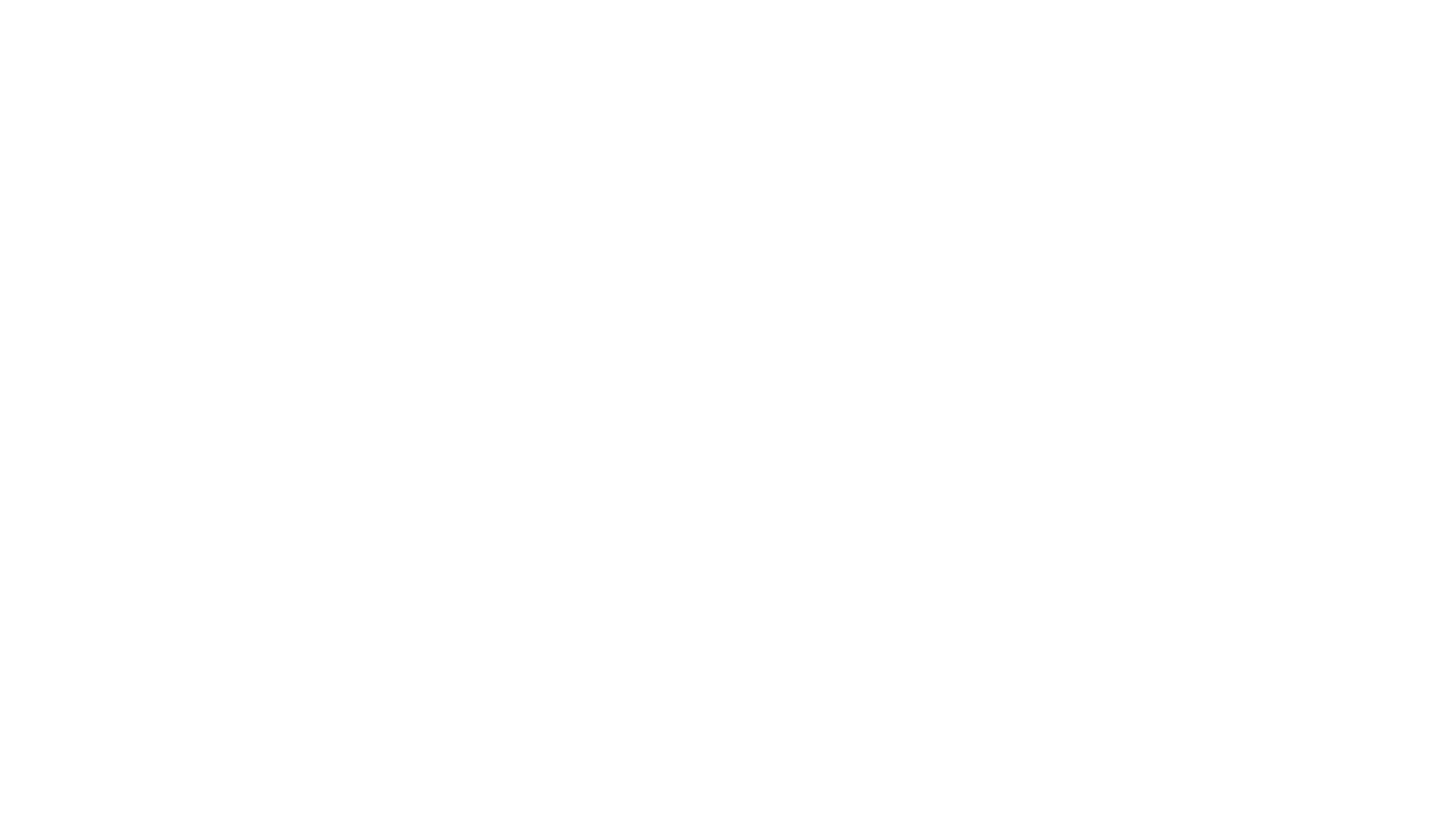
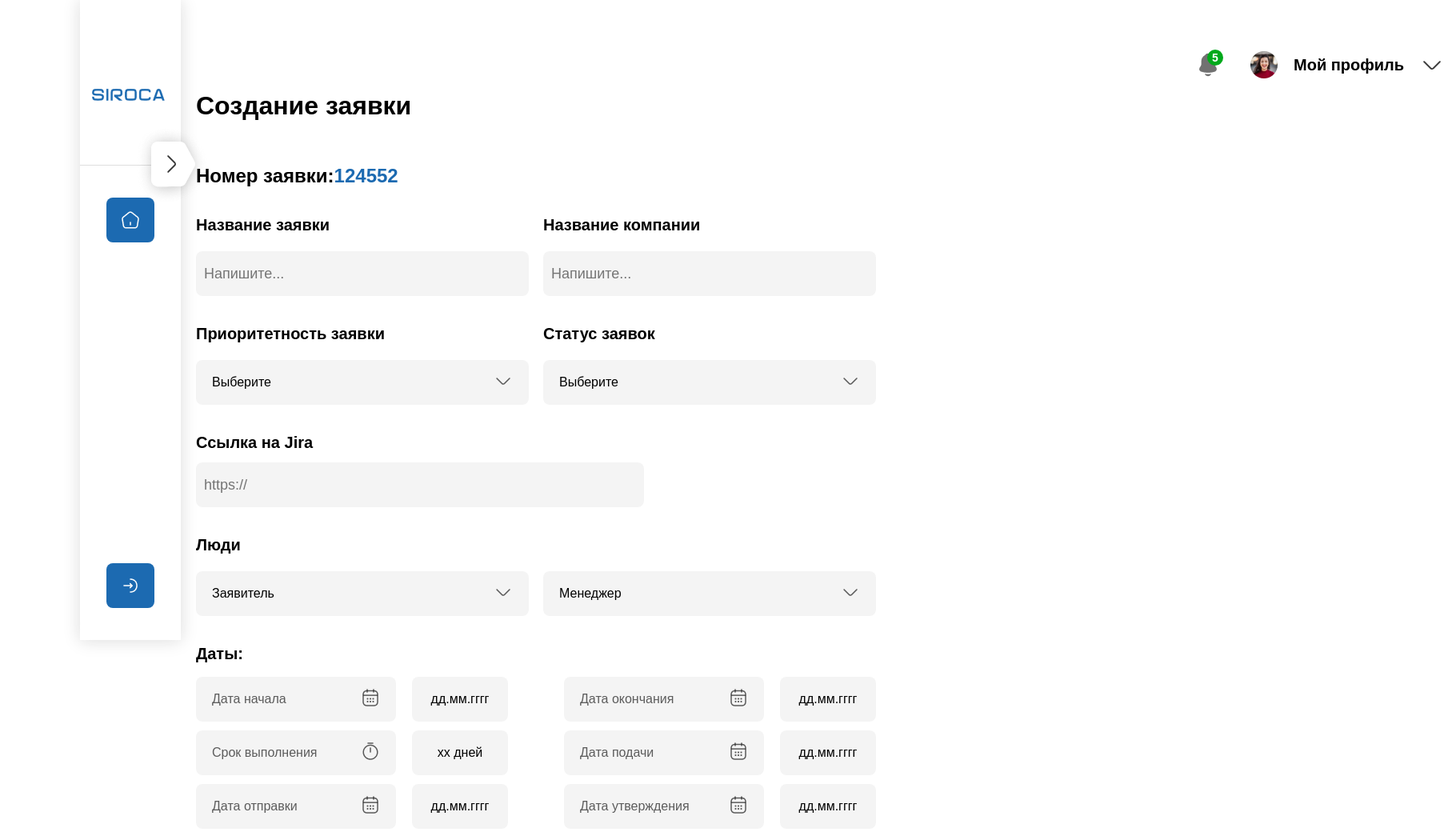
Before and after one commit to Esenov-Kubanychbek/Siroca-Tehnologi, a React (Vite) app: page /requestpage in a window 1280 px wide. Before the commit this address had no page. Shown: the top 1050 px of the page at 80% size, 1820 px wide, since content can reach past the window. Before the commit the page ends 800 px from the top, so only its background shows below. Built offline with nearby package versions, Linux system fonts and the light colour scheme; a web font is replaced by a local one.

Commit message:
redux-toolkit

```diff
--- a/package.json
+++ b/package.json
@@ -11,9 +11,13 @@
       "format": "prettier --write ."
    },
    "dependencies": {
+      "axios": "^1.6.7",
       "react": "^18.2.0",
       "react-dom": "^18.2.0",
-      "react-router-dom": "^6.22.0"
+      "react-redux": "^9.1.0",
+      "react-router-dom": "^6.22.0",
+      "redux": "^5.0.1",
+      "redux-toolkit": "^1.1.2"
    },
    "devDependencies": {
       "@types/react": "^18.2.55",
--- a/src/App.tsx
+++ b/src/App.tsx
@@ -2,6 +2,7 @@ import { Route, Routes } from "react-router-dom";
 import Authorization from "./pages/Authorization/Authorization";
 import ClientPage from "./pages/ClientPage/ClientPage";
 import CreateRequestPage from "./pages/CreatRequestPage/CreateRequestPage";
+import Notification from "./pages/Notification/Notification";
 
 const App = () => {
    return (
@@ -15,7 +16,11 @@ const App = () => {
             element={<ClientPage />}
          />
          <Route
-            path="/createRequestPage"
+            path="/notification"
+            element={<Notification/>}
+         />
+         <Route
+            path="/requestpage"
             element={<CreateRequestPage/>}
          />
       </Routes>
--- a/src/entities/Item/ui/Item.module.scss
+++ b/src/entities/Item/ui/Item.module.scss
@@ -3,6 +3,9 @@
    height: 56px;
    display: flex;
    align-items: center;
+   &:hover {
+      background-color: rgb(237, 237, 237);
+   }
 }
 
 .Number,
--- a/src/pages/Authorization/authorization.module.scss
+++ b/src/pages/Authorization/authorization.module.scss
@@ -6,7 +6,7 @@
     align-items: center;
     justify-content: center;
     // background: rgb(172, 49, 49);
-    margin-top: 20vh;
+    margin-top: 120px;
 
     .form_container {
         width: 560px;
@@ -34,6 +34,7 @@
             text-align: left;
 
             .input_type {
+                font-weight: 700;
                 font-size: 20px;
                 line-height: 22.64px;
             }
@@ -44,7 +45,7 @@
                 height: 56px;
                 border-radius: 8px;
                 padding: 10px 16px;
-                color: #25252526;
+                color: #252525;
                 font-size: 20px;
             }
             .input2 {
@@ -53,7 +54,7 @@
                 height: 56px;
                 border-radius: 8px;
                 padding: 10px 16px;
-                color: #25252526;
+                color: #252525;
                 font-size: 20px;
                 background: url(/src/pages/Authorization/eye-slash.png);
                 background-repeat: no-repeat;
--- a/src/pages/CreatRequestPage/CreateRequestPage.module.scss
+++ b/src/pages/CreatRequestPage/CreateRequestPage.module.scss
@@ -4,7 +4,11 @@
     box-sizing: border-box;
     width: 1920;
     height: 2300;
+    display: flex;
+    margin-left: 100px;
+    margin-bottom: 200px;
 }
+
 .menu{
     width: 270px;
 }
@@ -13,7 +17,8 @@
     justify-content: space-between;
     flex-direction: column;
 }
-.header{
-    width: 1575px;
-    height: 160px;
+
+.Header{
+    margin-left: 1267px;
+    margin-top: 48px;
 }
--- a/src/pages/CreatRequestPage/CreateRequestPage.tsx
+++ b/src/pages/CreatRequestPage/CreateRequestPage.tsx
@@ -1,16 +1,18 @@
 import React from 'react';
 import styles from './CreateRequestPage.module.scss'
 import CreateRequest from '../../widgets/request/CreateRequest';
+import Profile from '../../widgets/Header/ui/Profile';
+import Dashboard from '../../widgets/Dashboard/ui/Dashboard';
 const CreateRequestPage:React.FC = () => {
     return (
         <>
             <div className={styles.bodyAll}>
                 <div className={styles.Menu}>
-
+                    <Dashboard/>
                 </div>
                 <div className={styles.bodyReguest}>
                     <div className={styles.Header}>
-
+                    <Profile/>
                     </div>
                     <CreateRequest/>
                 </div>
--- a/src/shared/select/MySelect.tsx
+++ b/src/shared/select/MySelect.tsx
@@ -13,7 +13,7 @@ const MySelect:React.FC <Iselect> = ({width , name}) => {
                     {name}
                 </div>
                 <div className={styles.drop}>
-                    <img src="/public/iconsReg/arrow-down.png" alt="" />
+                    <img src="/iconsReg/arrow-down.png" alt="" />
                 </div>
             </div>
         </>
--- a/src/widgets/Header/ui/Header.module.scss
+++ b/src/widgets/Header/ui/Header.module.scss
@@ -180,6 +180,7 @@
    line-height: 22px;
    border-radius: 0 8px 8px 0;
    border: 1px solid #25252526;
+   background-color: rgb(239, 239, 239);
    color: #1c6ab1;
 }
 
--- a/src/widgets/Header/ui/Header.tsx
+++ b/src/widgets/Header/ui/Header.tsx
@@ -1,9 +1,7 @@
 import styles from "./Header.module.scss";
-import notification from "/notification.png";
-import profileImage from "/profileImage.png";
-import arrow from "/arrow.png";
 import search from "/search-normal.png";
 import filter from "/filter.png";
+import Profile from "./Profile";
 
 const Header = () => {
    return (
@@ -16,28 +14,7 @@ const Header = () => {
                <div className={styles.Line} />
                <div>Закрыто: 2</div>
             </div>
-            <div className={styles.DataProfile}>
-               <div className={styles.Notification}>
-                  <img
-                     alt="notification"
-                     src={notification}
-                  />
-                  <div className={styles.NotifNumber}>5</div>
-               </div>
-               <div className={styles.Profile}>
-                  <img
-                     alt="profile"
-                     src={profileImage}
-                     className={styles.ProfileImage}
-                  />
-                  <div className={styles.ProfileWord}>Мой профиль</div>
-                  <img
-                     alt="profileIcon"
-                     src={arrow}
-                     className={styles.ProfileIcon}
-                  />
-               </div>
-            </div>
+            <Profile/>
          </div>
          <div className={styles.SearchData}>
             <div className={styles.Filter}>
--- /dev/null
+++ b/src/widgets/Header/ui/Profile.tsx
@@ -0,0 +1,34 @@
+import styles from "./Header.module.scss"
+import notification from "/notification.png";
+import profileImage from "/profileImage.png";
+import arrow from "/arrow.png";
+
+
+const Profile = () => {
+  return (
+   <div className={styles.DataProfile}>
+   <div className={styles.Notification}>
+      <img
+         alt="notification"
+         src={notification}
+      />
+      <div className={styles.NotifNumber}>5</div>
+   </div>
+   <div className={styles.Profile}>
+      <img
+         alt="profile"
+         src={profileImage}
+         className={styles.ProfileImage}
+      />
+      <div className={styles.ProfileWord}>Мой профиль</div>
+      <img
+         alt="profileIcon"
+         src={arrow}
+         className={styles.ProfileIcon}
+      />
+   </div>
+</div>
+  )
+}
+
+export default Profile
--- a/src/widgets/request/CreateRequest.module.scss
+++ b/src/widgets/request/CreateRequest.module.scss
@@ -6,6 +6,7 @@
     justify-content: space-between;
     flex-direction: column;
     font-family: "Geometria", sans-serif;
+    margin-left: 19px;
 }
 
 .titleReg{
--- a/src/widgets/request/CreateRequest.tsx
+++ b/src/widgets/request/CreateRequest.tsx
@@ -53,14 +53,14 @@ const CreateRequest:React.FC = () => {
                     <div className={styles.textAll}>Даты:</div>
                     <div className={styles.data}>
                         <div className={styles.dates1}>
-                            <DataDiv name='Дата начала' dates='дд.мм.гггг' src='/public/iconsReg/calendar.png'/>
-                            <DataDiv name='Срок выполнения' dates='xx дней' src='/public/iconsReg/timer.png'/>
-                            <DataDiv name='Дата отправки' dates='дд.мм.гггг' src='/public/iconsReg/calendar.png'/>
+                            <DataDiv name='Дата начала' dates='дд.мм.гггг' src='/iconsReg/calendar.png'/>
+                            <DataDiv name='Срок выполнения' dates='xx дней' src='/iconsReg/timer.png'/>
+                            <DataDiv name='Дата отправки' dates='дд.мм.гггг' src='/iconsReg/calendar.png'/>
                         </div>
                         <div className={styles.dates2}>
-                            <DataDiv name='Дата окончания' dates='дд.мм.гггг'src='/public/iconsReg/calendar.png'/>
-                            <DataDiv name='Дата подачи' dates='дд.мм.гггг' src='/public/iconsReg/calendar.png'/>
-                            <DataDiv name='Дата утверждения' dates='дд.мм.гггг' src='/public/iconsReg/calendar.png'/>
+                            <DataDiv name='Дата окончания' dates='дд.мм.гггг'src='/iconsReg/calendar.png'/>
+                            <DataDiv name='Дата подачи' dates='дд.мм.гггг' src='/iconsReg/calendar.png'/>
+                            <DataDiv name='Дата утверждения' dates='дд.мм.гггг' src='/iconsReg/calendar.png'/>
                         </div>
                     </div>
                 </div>
```
Also changed, not shown: 1 other file (tests, documents, lock files or other folders).
